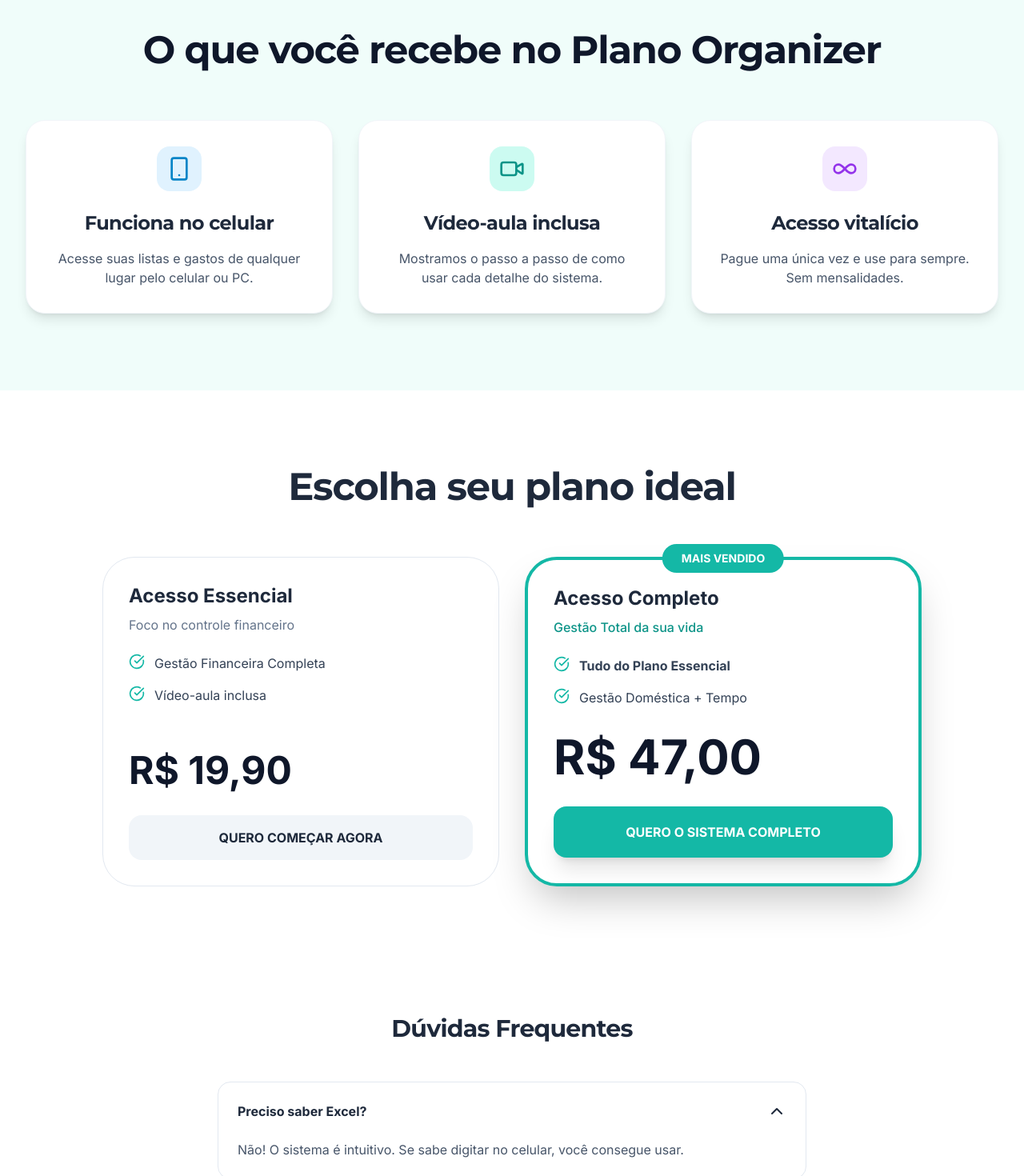
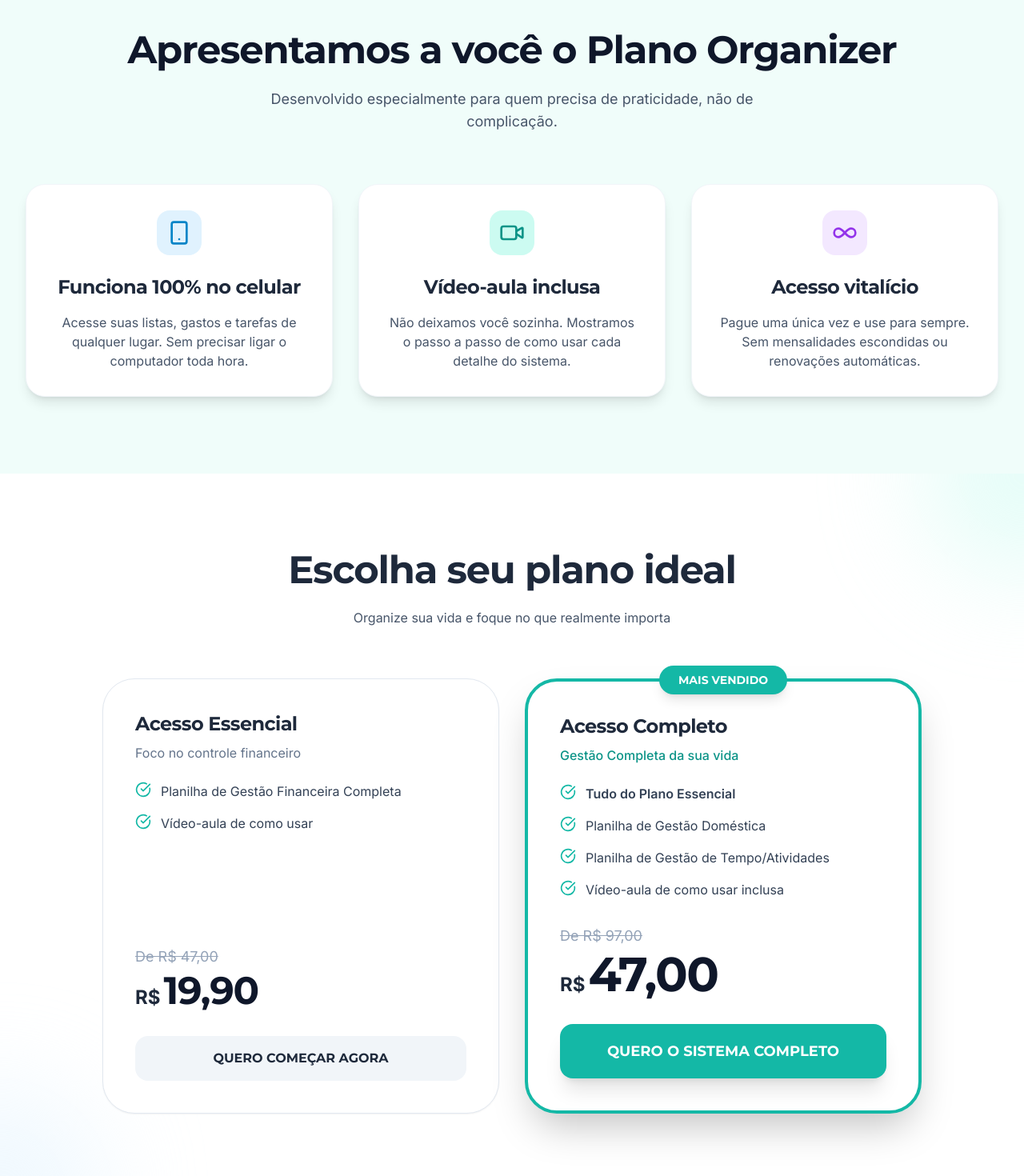
Before and after one commit to projetista-gh/Plano-Organizer, a React (Vite) app: page / in a window 1280 px wide. Shown: the part 1330-2800 px from the top of the page at 80% size. Built offline with nearby package versions, Linux system fonts and the light colour scheme.

Commit message:
Update App.tsx

```diff
--- a/App.tsx
+++ b/App.tsx
@@ -9,6 +9,7 @@ import {
   TrendingDown,
   Home,
   BrainCircuit,
+  ArrowRight,
   Smartphone,
   Video,
   Infinity
@@ -16,6 +17,7 @@ import {
 
 // --- Dados para Prova Social (70% Mulheres / 70% Acesso Completo) ---
 const nomes = ['Ana Clara', 'Beatriz Silva', 'Camila Souza', 'Daniela Meireles', 'Elaine Pires', 'Fernanda Lima', 'Gabriela Costa', 'Heloísa Favero', 'Isabela Rocha', 'Juliana Matos', 'Larissa Moraes', 'Thais Cavalcanti', 'Renata Silveira', 'Priscila Ramos', 'Letícia Almeida', 'Viviane Rocha', 'Simone Borges', 'Marcos Oliveira', 'Ricardo Santos', 'João Pedro', 'Lucas Ferreira', 'André Luiz', 'Fábio Júnior', 'Gustavo Henrique'];
+const cidades = ['Araras - SP', 'Passos - MG', 'Lages - SC', 'Caruaru - PE', 'Itapetininga - SP', 'Juazeiro - BA', 'Sobral - CE', 'Chapecó - SC', 'Anápolis - GO', 'Dourados - MS', 'Pouso Alegre - MG', 'Rio do Sul - SC', 'Marília - SP', 'Petrolina - PE', 'Sinop - MT', 'Guarapuava - PR', 'Mossoró - RN'];
 const planos = ['Acesso Completo', 'Acesso Completo', 'Acesso Completo', 'Acesso Completo', 'Acesso Completo', 'Acesso Completo', 'Acesso Completo', 'Acesso Essencial', 'Acesso Essencial', 'Acesso Essencial'];
 
 // --- Components ---
@@ -55,6 +57,15 @@ const Hero: React.FC = () => (
             (e.target as HTMLImageElement).src = 'https://images.unsplash.com/photo-1460925895917-afdab827c52f?q=80&w=2015&auto=format&fit=crop';
           }}
         />
+        <div className="absolute -bottom-6 -left-6 bg-white p-6 rounded-2xl shadow-xl border border-slate-100 max-w-[240px] hidden md:block">
+          <div className="flex items-center gap-3 mb-2">
+            <div className="w-10 h-10 bg-sky-100 rounded-full flex items-center justify-center text-sky-600">
+              <BrainCircuit size={20} />
+            </div>
+            <span className="font-bold text-slate-800 font-title">Carga Mental</span>
+          </div>
+          <p className="text-sm text-slate-500">Reduza 80% do estresse mental hoje mesmo.</p>
+        </div>
       </div>
     </div>
   </section>
@@ -67,14 +78,17 @@ const PainPoints: React.FC = () => {
     { icon: <Home className="text-teal-500" />, text: "Sente-se perdida com as tarefas da casa?" },
     { icon: <BrainCircuit className="text-teal-500" />, text: "Carga mental pesada no fim do dia?" },
   ];
+
   return (
     <section className="py-16 md:py-24 bg-white">
       <div className="max-w-4xl mx-auto px-4 text-center">
         <h2 className="text-3xl md:text-4xl font-bold mb-12">Você se sente assim?</h2>
         <div className="grid grid-cols-1 md:grid-cols-2 gap-6">
           {pains.map((pain, idx) => (
-            <div key={idx} className="flex items-center gap-4 p-6 bg-teal-50/50 rounded-2xl border border-teal-100/50 text-left">
-              <div className="bg-white p-3 rounded-xl shadow-sm">{pain.icon}</div>
+            <div key={idx} className="flex items-center gap-4 p-6 bg-teal-50/50 rounded-2xl border border-teal-100/50 hover:border-teal-200 transition-all text-left">
+              <div className="bg-white p-3 rounded-xl shadow-sm">
+                {pain.icon}
+              </div>
               <span className="text-lg font-medium text-slate-700">{pain.text}</span>
             </div>
           ))}
@@ -86,62 +100,158 @@ const PainPoints: React.FC = () => {
 
 const Solution: React.FC = () => (
   <section className="py-16 md:py-24 bg-teal-50">
-    <div className="max-w-7xl mx-auto px-4 sm:px-6 lg:px-8 text-center">
-      <h2 className="text-3xl md:text-5xl font-bold mb-16 text-slate-900">O que você recebe no Plano Organizer</h2>
+    <div className="max-w-7xl mx-auto px-4 sm:px-6 lg:px-8">
+      <div className="text-center mb-16">
+        <h2 className="text-3xl md:text-5xl font-bold mb-6 text-slate-900">Apresentamos a você o Plano Organizer</h2>
+        <p className="text-lg text-slate-600 max-w-2xl mx-auto">
+          Desenvolvido especialmente para quem precisa de praticidade, não de complicação.
+        </p>
+      </div>
+
       <div className="grid grid-cols-1 lg:grid-cols-3 gap-8">
-        <div className="bg-white p-8 rounded-3xl shadow-lg border border-slate-100 flex flex-col items-center">
-          <div className="w-14 h-14 bg-sky-100 text-sky-600 rounded-2xl flex items-center justify-center mb-6"><Smartphone size={32} /></div>
-          <h3 className="text-2xl font-bold mb-4 font-title">Funciona no celular</h3>
-          <p className="text-slate-600">Acesse suas listas e gastos de qualquer lugar pelo celular ou PC.</p>
+        <div className="bg-white p-8 rounded-3xl shadow-lg hover:shadow-xl transition-shadow border border-slate-100 flex flex-col items-center text-center">
+          <div className="w-14 h-14 bg-sky-100 text-sky-600 rounded-2xl flex items-center justify-center mb-6">
+            <Smartphone size={32} />
           </div>
-        <div className="bg-white p-8 rounded-3xl shadow-lg border border-slate-100 flex flex-col items-center">
-          <div className="w-14 h-14 bg-teal-100 text-teal-600 rounded-2xl flex items-center justify-center mb-6"><Video size={32} /></div>
+          <h3 className="text-2xl font-bold mb-4 font-title">Funciona 100% no celular</h3>
+          <p className="text-slate-600">Acesse suas listas, gastos e tarefas de qualquer lugar. Sem precisar ligar o computador toda hora.</p>
+        </div>
+
+        <div className="bg-white p-8 rounded-3xl shadow-lg hover:shadow-xl transition-shadow border border-slate-100 flex flex-col items-center text-center">
+          <div className="w-14 h-14 bg-teal-100 text-teal-600 rounded-2xl flex items-center justify-center mb-6">
+            <Video size={32} />
+          </div>
           <h3 className="text-2xl font-bold mb-4 font-title">Vídeo-aula inclusa</h3>
-          <p className="text-slate-600">Mostramos o passo a passo de como usar cada detalhe do sistema.</p>
+          <p className="text-slate-600">Não deixamos você sozinha. Mostramos o passo a passo de como usar cada detalhe do sistema.</p>
         </div>
-        <div className="bg-white p-8 rounded-3xl shadow-lg border border-slate-100 flex flex-col items-center">
-          <div className="w-14 h-14 bg-purple-100 text-purple-600 rounded-2xl flex items-center justify-center mb-6"><Infinity size={32} /></div>
+
+        <div className="bg-white p-8 rounded-3xl shadow-lg hover:shadow-xl transition-shadow border border-slate-100 flex flex-col items-center text-center">
+          <div className="w-14 h-14 bg-purple-100 text-purple-600 rounded-2xl flex items-center justify-center mb-6">
+            <Infinity size={32} />
+          </div>
           <h3 className="text-2xl font-bold mb-4 font-title">Acesso vitalício</h3>
-          <p className="text-slate-600">Pague uma única vez e use para sempre. Sem mensalidades.</p>
+          <p className="text-slate-600">Pague uma única vez e use para sempre. Sem mensalidades escondidas ou renovações automáticas.</p>
         </div>
       </div>
     </div>
   </section>
 );
 
-const Pricing: React.FC = () => (
+const Pricing: React.FC = () => {
+  return (
     <section id="precos" className="py-16 md:py-24 bg-white relative overflow-hidden">
+      <div className="absolute top-0 right-0 w-64 h-64 bg-teal-100 rounded-full -mr-32 -mt-32 blur-3xl opacity-50"></div>
+      <div className="absolute bottom-0 left-0 w-64 h-64 bg-sky-100 rounded-full -ml-32 -mb-32 blur-3xl opacity-50"></div>
+
       <div className="max-w-7xl mx-auto px-4 sm:px-6 lg:px-8 relative">
         <div className="text-center mb-16">
           <h2 className="text-3xl md:text-5xl font-bold mb-6">Escolha seu plano ideal</h2>
+          <p className="text-slate-600">Organize sua vida e foque no que realmente importa</p>
         </div>
+
         <div className="grid grid-cols-1 md:grid-cols-2 gap-8 max-w-5xl mx-auto">
           {/* Card Essencial */}
-        <div className="bg-white rounded-[2.5rem] p-8 border border-slate-200 flex flex-col">
-          <h3 className="text-2xl font-bold mb-2">Acesso Essencial</h3>
+          <div className="bg-white rounded-[2.5rem] p-8 md:p-10 border border-slate-200 shadow-sm flex flex-col hover:border-teal-200 transition-colors">
+            <h3 className="text-2xl font-bold text-slate-800 mb-2 font-title">Acesso Essencial</h3>
             <p className="text-slate-500 mb-6">Foco no controle financeiro</p>
+
             <div className="mb-8 space-y-4">
-            <div className="flex gap-3 text-slate-700"><CheckCircle className="text-teal-500 shrink-0" size={20} /><span>Gestão Financeira Completa</span></div>
-            <div className="flex gap-3 text-slate-700"><CheckCircle className="text-teal-500 shrink-0" size={20} /><span>Vídeo-aula inclusa</span></div>
+              <div className="flex gap-3 text-slate-700">
+                <CheckCircle className="text-teal-500 shrink-0" size={20} />
+                <span>Planilha de Gestão Financeira Completa</span>
               </div>
-          <div className="mt-auto">
-            <div className="text-slate-900 text-5xl font-extrabold mb-8">R$ 19,90</div>
-            <a href="COLE_AQUI_LINK_ESSENCIAL" className="block w-full text-center py-4 bg-slate-100 text-slate-800 rounded-2xl font-bold">QUERO COMEÇAR AGORA</a>
+              <div className="flex gap-3 text-slate-700">
+                <CheckCircle className="text-teal-500 shrink-0" size={20} />
+                <span>Vídeo-aula de como usar</span>
               </div>
             </div>
+
+            <div className="mt-auto">
+              <div className="text-slate-400 line-through text-lg mb-1">De R$ 47,00</div>
+              <div className="flex items-baseline gap-1 mb-8">
+                <span className="text-2xl font-bold">R$</span>
+                <span className="text-5xl font-extrabold text-slate-900 font-title">19,90</span>
+              </div>
+              <a
+                href="COLE_AQUI_LINK_ESSENCIAL"
+                className="block w-full text-center py-4 bg-slate-100 hover:bg-slate-200 text-slate-800 btn-montserrat rounded-2xl transition-all active:scale-95"
+              >
+                QUERO COMEÇAR AGORA
+              </a>
+            </div>
+          </div>
+
           {/* Card Completo */}
-        <div className="bg-white rounded-[2.5rem] p-8 border-4 border-teal-500 shadow-2xl flex flex-col relative">
-          <div className="absolute -top-5 left-1/2 -translate-x-1/2 bg-teal-500 text-white px-6 py-2 rounded-full text-sm font-bold">MAIS VENDIDO</div>
-          <h3 className="text-2xl font-bold mb-2">Acesso Completo</h3>
-          <p className="text-teal-600 font-medium mb-6">Gestão Total da sua vida</p>
+          <div className="bg-white rounded-[2.5rem] p-8 md:p-10 border-4 border-teal-500 shadow-2xl flex flex-col relative">
+            <div className="absolute -top-5 left-1/2 -translate-x-1/2 bg-teal-500 text-white px-6 py-2 rounded-full text-sm btn-montserrat shadow-lg">
+              MAIS VENDIDO
+            </div>
+
+            <h3 className="text-2xl font-bold text-slate-800 mb-2 font-title">Acesso Completo</h3>
+            <p className="text-teal-600 font-medium mb-6">Gestão Completa da sua vida</p>
+
             <div className="mb-8 space-y-4">
-            <div className="flex gap-3 text-slate-700"><CheckCircle className="text-teal-500 shrink-0" size={20} /><strong>Tudo do Plano Essencial</strong></div>
-            <div className="flex gap-3 text-slate-700"><CheckCircle className="text-teal-500 shrink-0" size={20} /><span>Gestão Doméstica + Tempo</span></div>
+              <div className="flex gap-3 text-slate-700">
+                <CheckCircle className="text-teal-500 shrink-0" size={20} />
+                <span className="font-semibold">Tudo do Plano Essencial</span>
               </div>
+              <div className="flex gap-3 text-slate-700">
+                <CheckCircle className="text-teal-500 shrink-0" size={20} />
+                <span>Planilha de Gestão Doméstica</span>
+              </div>
+              <div className="flex gap-3 text-slate-700">
+                <CheckCircle className="text-teal-500 shrink-0" size={20} />
+                <span>Planilha de Gestão de Tempo/Atividades</span>
+              </div>
+              <div className="flex gap-3 text-slate-700">
+                <CheckCircle className="text-teal-500 shrink-0" size={20} />
+                <span>Vídeo-aula de como usar inclusa</span>
+              </div>
+            </div>
+
             <div className="mt-auto">
-            <div className="text-slate-900 text-6xl font-extrabold mb-8">R$ 47,00</div>
-            <a href="COLE_AQUI_LINK_COMPLETO" className="block w-full text-center py-5 bg-teal-500 text-white rounded-2xl font-bold shadow-xl">QUERO O SISTEMA COMPLETO</a>
+              <div className="text-slate-400 line-through text-lg mb-1">De R$ 97,00</div>
+              <div className="flex items-baseline gap-1 mb-8">
+                <span className="text-2xl font-bold">R$</span>
+                <span className="text-6xl font-extrabold text-slate-900 font-title">47,00</span>
               </div>
+              <a
+                href="COLE_AQUI_LINK_COMPLETO"
+                className="block w-full text-center py-5 bg-teal-500 hover:bg-teal-600 text-white btn-montserrat rounded-2xl shadow-xl transition-all hover:scale-105 active:scale-95 text-lg"
+              >
+                QUERO O SISTEMA COMPLETO
+              </a>
+            </div>
+          </div>
+        </div>
+      </div>
+    </section>
+  );
+};
+
+const TrustAndSecurity: React.FC = () => (
+  <section className="py-16 bg-slate-50 border-y border-slate-100">
+    <div className="max-w-4xl mx-auto px-4 text-center">
+      <div className="flex flex-col md:flex-row items-center justify-center gap-12">
+        <div className="flex flex-col items-center">
+          <div className="w-24 h-24 bg-white rounded-full flex items-center justify-center shadow-lg mb-4 border border-teal-200">
+            <ShieldCheck size={48} className="text-teal-500" />
+          </div>
+          <h4 className="text-xl font-bold mb-2 font-title">Garantia de 7 dias</h4>
+          <p className="text-slate-500 max-w-[250px]">Se não se adaptar, devolvemos seu dinheiro. Sem perguntas.</p>
+        </div>
+
+        <div className="h-px w-16 bg-slate-200 hidden md:block"></div>
+
+        <div className="flex flex-col items-center">
+          <div className="flex items-center gap-4 mb-4">
+            <div className="p-3 bg-white rounded-xl shadow-sm border border-slate-100">
+                <CreditCard size={24} className="text-slate-600" />
+            </div>
+            <div className="font-bold text-2xl text-teal-600 italic font-title">Pix</div>
+          </div>
+          <h4 className="text-xl font-bold mb-2 font-title">Pagamento Seguro</h4>
+          <p className="text-slate-500 max-w-[250px]">Acesso imediato após confirmação via Pix ou Cartão.</p>
         </div>
       </div>
     </div>
@@ -149,46 +259,91 @@ const Pricing: React.FC = () => (
 );
 
 const FAQ: React.FC = () => {
+  const faqs = [
+    {
+      q: "Preciso saber Excel?",
+      a: "Não! O sistema foi desenhado para ser super intuitivo. Se você sabe digitar no celular, você consegue usar perfeitamente."
+    },
+    {
+      q: "Funciona no iPhone e Android?",
+      a: "Sim! Funciona em qualquer smartphone através do aplicativo Excel ou do Google Planilhas, que é gratuito."
+    },
+    {
+      q: "Como recebo o acesso?",
+      a: "O envio é imediato e automático por e-mail logo após a confirmação do pagamento (em segundos para Pix e Cartão)."
+    },
+    {
+      q: "Tenho suporte se tiver dúvidas?",
+      a: "Sim! Dentro do sistema você terá acesso ao nosso canal de suporte para qualquer dificuldade técnica."
+    }
+  ];
+
   const [openIdx, setOpenIdx] = useState<number | null>(0);
-  const faqs = [
-    { q: "Preciso saber Excel?", a: "Não! O sistema é intuitivo. Se sabe digitar no celular, você consegue usar." },
-    { q: "Como recebo o acesso?", a: "Envio imediato por e-mail após a confirmação do Pix ou Cartão." }
-  ];
+
   return (
-    <section className="py-16 bg-white max-w-3xl mx-auto px-4">
-      <h2 className="text-3xl font-bold text-center mb-12">Dúvidas Frequentes</h2>
+    <section className="py-16 md:py-24 bg-white">
+      <div className="max-w-3xl mx-auto px-4">
+        <h2 className="text-3xl md:text-4xl font-bold text-center mb-12">Dúvidas Frequentes</h2>
         <div className="space-y-4">
           {faqs.map((faq, idx) => (
-          <div key={idx} className="border border-slate-200 rounded-2xl overflow-hidden">
-            <button onClick={() => setOpenIdx(openIdx === idx ? null : idx)} className="w-full flex justify-between p-6 font-bold text-slate-800">
-              {faq.q} {openIdx === idx ? <ChevronUp /> : <ChevronDown />}
+            <div key={idx} className="border border-slate-200 rounded-2xl overflow-hidden transition-all">
+              <button
+                onClick={() => setOpenIdx(openIdx === idx ? null : idx)}
+                className="w-full flex items-center justify-between p-6 text-left hover:bg-slate-50 transition-colors"
+              >
+                <span className="font-bold text-slate-800">{faq.q}</span>
+                {openIdx === idx ? <ChevronUp size={20} className="text-slate-400" /> : <ChevronDown size={20} className="text-slate-400" />}
               </button>
-            {openIdx === idx && <div className="px-6 pb-6 text-slate-600">{faq.a}</div>}
+              {openIdx === idx && (
+                <div className="px-6 pb-6 text-slate-600 animate-in fade-in slide-in-from-top-2 duration-300">
+                  {faq.a}
+                </div>
+              )}
             </div>
           ))}
+        </div>
       </div>
     </section>
   );
 };
 
 const Footer: React.FC = () => (
-  <footer className="py-12 bg-slate-900 text-white text-center">
-    <p>© {new Date().getFullYear()} Plano Organizer. Todos os direitos reservados.</p>
+  <footer className="py-12 bg-slate-900 text-white">
+    <div className="max-w-7xl mx-auto px-4 text-center">
+      <div className="flex items-center justify-center gap-2 mb-6">
+        <div className="w-8 h-8 bg-teal-500 rounded-lg flex items-center justify-center text-white font-bold italic">P</div>
+        <span className="text-xl font-bold font-title">Plano Organizer</span>
+      </div>
+      <p className="text-slate-400 text-sm mb-8">
+        © {new Date().getFullYear()} Plano Organizer. Todos os direitos reservados.<br />
+        Desenvolvido para facilitar a vida de quem precisa de praticidade.
+      </p>
+      <div className="flex justify-center gap-6 text-slate-400 text-xs uppercase tracking-widest">
+        <a href="#" className="hover:text-teal-400">Termos de Uso</a>
+        <a href="#" className="hover:text-teal-400">Privacidade</a>
+      </div>
+    </div>
   </footer>
 );
 
+// --- Main App ---
+
 export default function App() {
   const [showPopup, setShowPopup] = useState(false);
-  const [data, setData] = useState({ nome: '', plano: '' });
+  const [data, setData] = useState({ nome: '', cidade: '', plano: '' });
 
   useEffect(() => {
     const interval = setInterval(() => {
       const randomNome = nomes[Math.floor(Math.random() * nomes.length)];
+      const randomCidade = cidades[Math.floor(Math.random() * cidades.length)];
       const randomPlano = planos[Math.floor(Math.random() * planos.length)];
-      setData({ nome: randomNome, plano: randomPlano });
+
+      setData({ nome: randomNome, cidade: randomCidade, plano: randomPlano });
       setShowPopup(true);
-      setTimeout(() => setShowPopup(false), 10000); // 10s na tela
-    }, 23000); // Novo balão a cada 15s
+
+      setTimeout(() => setShowPopup(false), 10000);
+    }, 23000);
+
     return () => clearInterval(interval);
   }, []);
 
@@ -199,19 +354,32 @@ export default function App() {
       <PainPoints />
       <Solution />
       <Pricing />
+      <TrustAndSecurity />
       <FAQ />
       <Footer />
+
+      {/* Sticky Bottom CTA for Mobile */}
+      <div className="fixed bottom-4 left-4 right-4 md:hidden z-40">
+        <a
+          href="#precos"
+          className="block w-full text-center py-4 bg-teal-500 text-white btn-montserrat rounded-2xl shadow-2xl transition-transform active:scale-95"
+        >
+          QUERO COMEÇAR AGORA
+        </a>
+      </div>
 
       {/* Social Proof Popup */}
       {showPopup && (
         <div className="fixed bottom-20 left-4 md:bottom-4 z-50 animate-bounce-in">
           <div className="bg-white border-l-4 border-teal-500 shadow-2xl rounded-lg p-4 flex items-center gap-4 max-w-[280px]">
-            <div className="bg-teal-100 p-2 rounded-full"><CheckCircle className="w-5 h-5 text-teal-600" /></div>
+            <div className="bg-teal-100 p-2 rounded-full">
+              <CheckCircle className="w-5 h-5 text-teal-600" />
+            </div>
             <div>
               <p className="text-xs font-bold text-slate-800">Acesso liberado!</p>
               <p className="text-[11px] text-slate-600 leading-tight">
-                <strong>{data.nome}</strong> garantiu o <br />
-                <strong>{data.plano}</strong>.
+                <strong>{data.nome}</strong> de {data.cidade} <br />
+                comprou o <strong>{data.plano}</strong>.
               </p>
             </div>
           </div>
@@ -219,7 +387,10 @@ export default function App() {
       )}
 
       <style>{`
-        @keyframes bounce-in { 0% { transform: translateX(-100%); opacity: 0; } 100% { transform: translateX(0); opacity: 1; } }
+        @keyframes bounce-in {
+          0% { transform: translateX(-100%); opacity: 0; }
+          100% { transform: translateX(0); opacity: 1; }
+        }
         .animate-bounce-in { animation: bounce-in 0.5s ease-out; }
       `}</style>
     </div>
```
Lines whose indentation alone changed are shown as unchanged.
